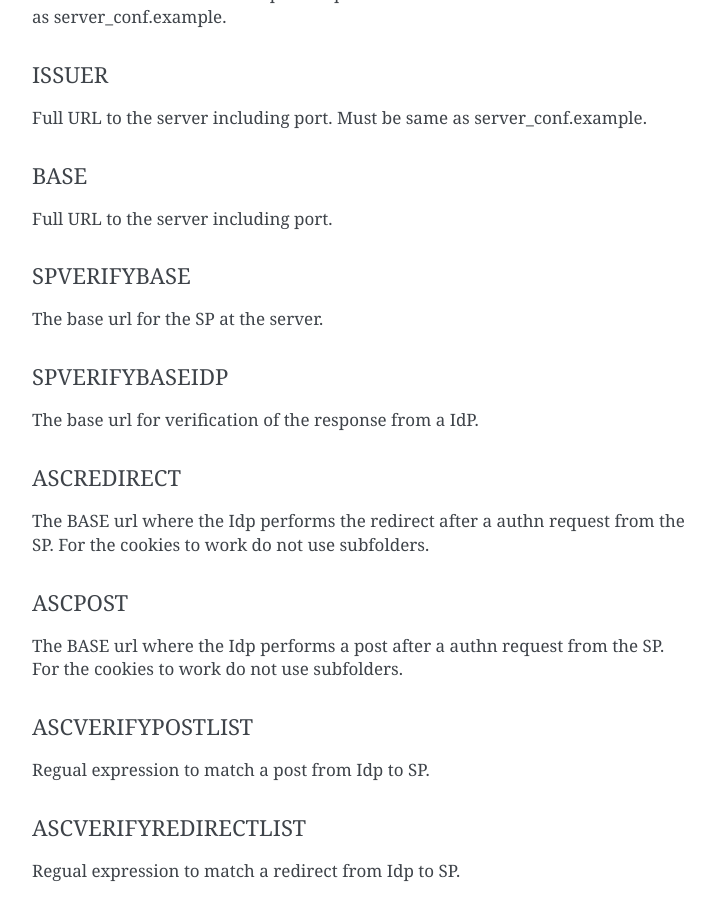
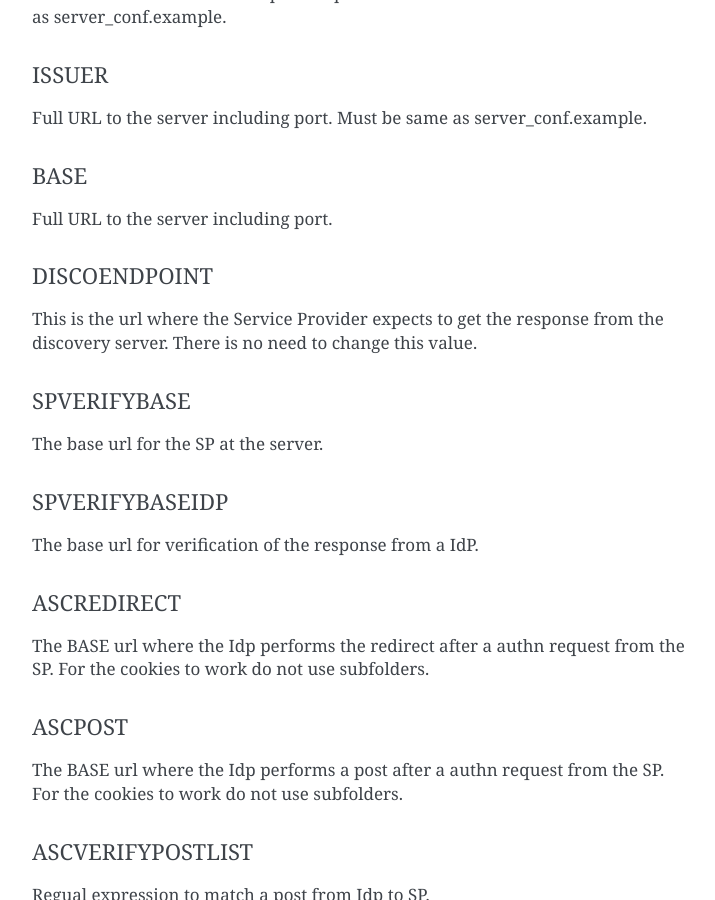
Before and after one commit to its-dirg/IdProxy, a Sphinx documentation site: the page built from doc/setup.rst, in a window 1280 px wide and 900 px high, scrolled down 9638 px. Shown: the whole window, without its empty margins (388-1103 px from the left). Built offline with Sphinx 7.4.7, drawn with Linux system fonts in a browser that asks for light colours.

Commit message:
Minor fix for discovery server.

```diff
--- a/doc/setup.rst
+++ b/doc/setup.rst
@@ -364,6 +364,11 @@ BASE
 """"
 Full URL to the server including port.
 
+DISCOENDPOINT
+"""""""""""""
+This is the url where the Service Provider expects to get the response from the discovery server.
+There is no need to change this value.
+
 SPVERIFYBASE
 """"""""""""
 The base url for the SP at the server.
```
Also changed, not shown: 1 other file.
